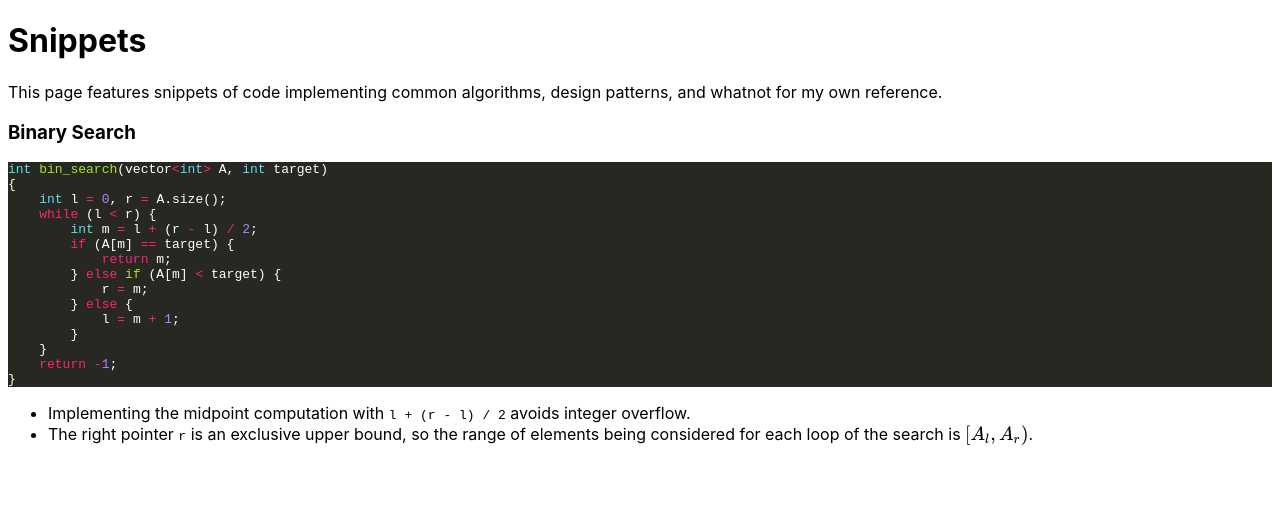
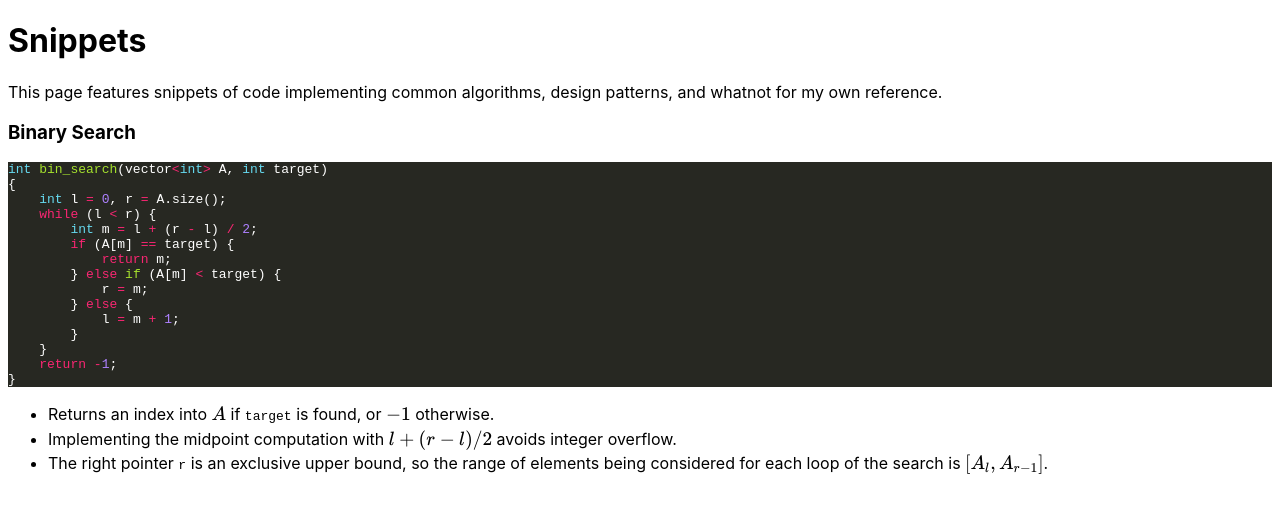
Before and after one commit to notkevin12/site, a Jekyll site: the page built from snippets.md, in a window 1280 px wide. Shown: the top 513 px of the page. Built offline with Jekyll 4.4.1, drawn with Linux system fonts in a browser that asks for light colours; nearby versions of some CDN libraries; our own code applies the rules of GitHub Pages for plain Markdown files.

Commit message:
snippets

````diff
--- a/snippets.md
+++ b/snippets.md
@@ -27,5 +27,6 @@ int bin_search(vector<int> A, int target)
 }
 ```
 
-- Implementing the midpoint computation with `l + (r - l) / 2` avoids integer overflow.
-- The right pointer `r` is an exclusive upper bound, so the range of elements being considered for each loop of the search is $$[A_l, A_r)$$.
+- Returns an index into $$A$$ if `target` is found, or $$-1$$ otherwise.
+- Implementing the midpoint computation with $$l+(r-l)/2$$ avoids integer overflow.
+- The right pointer `r` is an exclusive upper bound, so the range of elements being considered for each loop of the search is $$[A_l, A_{r-1}]$$.
````
